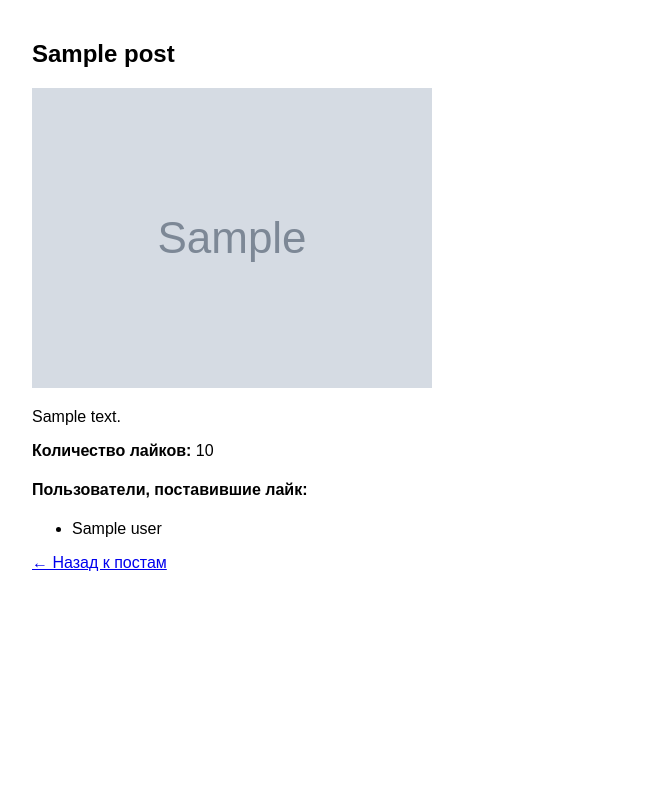
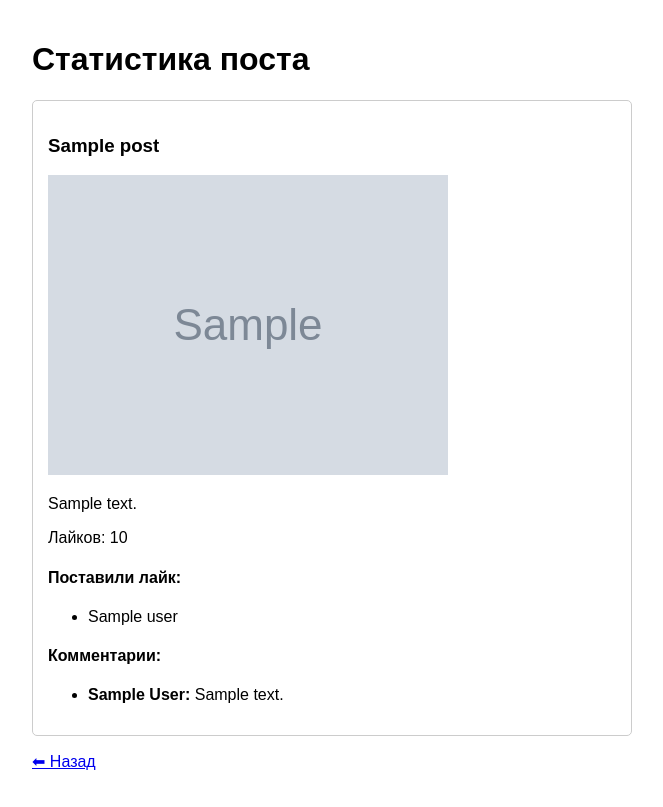
Before and after one commit to elonprogdev/web_blog, a Flask app: template templates/post_stats.html in a window 1280 px wide. Shown: the whole page, without its empty margins (308-971 px from the left). Before the commit the page ends 571 px from the top, so only its background shows below. Run offline with Flask 3, Linux system fonts and the light colour scheme; the template is opened without the code that fills it: most values are stand-ins (such as "Sample title", 1, 10 or a date in 2020); grey boxes marked "Sample" are stand-in pictures.

Commit message:
statistic of likes and comments fixed

```diff
--- a/main.py
+++ b/main.py
@@ -1,8 +1,6 @@
 from flask import Flask, render_template, request, redirect, url_for, session
 import os
 import uuid
-
-
 
 app = Flask(__name__)
 app.secret_key = 'your_secret_key'
@@ -14,14 +12,11 @@ os.makedirs(UPLOAD_FOLDER, exist_ok=True)
 users = {}  # {login: password}
 likes = {}
 
-
-
 @app.route("/")
 def index():
     posts = session.get("posts", [])
     posts_with_index = list(enumerate(posts))
     return render_template("index.html", posts=posts_with_index, user=session.get("user"))
-
 
 @app.route("/register", methods=["GET", "POST"])
 def register():
@@ -36,7 +31,6 @@ def register():
             return "Пользователь уже существует или данные некорректны"
     return render_template("register.html")
 
-
 @app.route("/login", methods=["GET", "POST"])
 def login():
     if request.method == "POST":
@@ -49,12 +43,10 @@ def login():
             return "Неверный логин или пароль"
     return render_template("login.html")
 
-
 @app.route("/logout")
 def logout():
     session.pop("user", None)
     return redirect(url_for("index"))
-
 
 @app.route("/add", methods=["POST"])
 def add_post():
@@ -76,7 +68,8 @@ def add_post():
             "description": description,
             "image_url": "/" + filepath.replace("\\", "/"),
             "likes": 0,
-            "liked_by": []
+            "liked_by": [],
+            "comments": []
         }
 
         posts = session.get("posts", [])
@@ -84,7 +77,6 @@ def add_post():
         session["posts"] = posts
 
     return redirect(url_for("index"))
-
 
 @app.route("/like/<int:index>", methods=["POST"])
 def like_post(index):
@@ -98,7 +90,7 @@ def like_post(index):
         like_key = (user, index)
         if not likes.get(like_key):
             posts[index]["likes"] += 1
-            posts[index].setdefault("liked_by", []).append(user)
+            posts[index]["liked_by"].append(user)
             likes[like_key] = True
             session["posts"] = posts
 
@@ -110,12 +102,8 @@ def comment_post(index):
         return redirect(url_for("login"))
 
     comment_text = request.form.get("comment")
-    if not comment_text:
-        return redirect(url_for("index"))
-
     posts = session.get("posts", [])
-    if 0 <= index < len(posts):
-        posts[index].setdefault("comments", [])
+    if 0 <= index < len(posts) and comment_text:
         posts[index]["comments"].append({
             "author": session["user"],
             "text": comment_text
@@ -127,14 +115,11 @@ def comment_post(index):
 @app.route("/post/<int:index>")
 def post_stats(index):
     posts = session.get("posts", [])
-    if 0 <= index < len(posts):
-        post = posts[index]
-        return render_template("post_stats.html", post=post, index=index)
-    return "Пост не найден", 404
+    if not (0 <= index < len(posts)):
+        return "Пост не найден", 404
 
-
-
-
+    post = posts[index]
+    return render_template("post_stats.html", post=post, index=index)
 
 if __name__ == "__main__":
     app.run(debug=True)
--- a/templates/post_stats.html
+++ b/templates/post_stats.html
@@ -4,23 +4,38 @@
     <meta charset="UTF-8">
     <title>Статистика поста</title>
     <style>
-        body { font-family: Arial, sans-serif; max-width: 600px; margin: auto; padding: 20px; }
-        img { max-width: 100%; height: auto; }
+        body { font-family: Arial, sans-serif; padding: 20px; max-width: 600px; margin: auto; }
+        .post { border: 1px solid #ccc; padding: 15px; margin-top: 20px; border-radius: 5px; }
+        img { max-width: 100%; }
+        .likes, .comments { margin-top: 10px; }
     </style>
 </head>
 <body>
-    <h2>{{ post.title }}</h2>
+    <h1>Статистика поста</h1>
+
+    <div class="post">
+        <h3>{{ post.title }}</h3>
         <img src="{{ post.image_url }}" alt="Фото">
         <p>{{ post.description }}</p>
-    <p><strong>Количество лайков:</strong> {{ post.likes }}</p>
-    <h4>Пользователи, поставившие лайк:</h4>
+        <div class="likes">Лайков: {{ post.likes }}</div>
+        <div class="likes">
+            <h4>Поставили лайк:</h4>
             <ul>
                 {% for user in post.liked_by %}
                     <li>{{ user }}</li>
-        {% else %}
-            <li>Пока никто не лайкнул</li>
                 {% endfor %}
             </ul>
-    <a href="{{ url_for('index') }}">← Назад к постам</a>
+        </div>
+        <div class="comments">
+            <h4>Комментарии:</h4>
+            <ul>
+                {% for comment in post.comments %}
+                    <li><strong>{{ comment.author }}:</strong> {{ comment.text }}</li>
+                {% endfor %}
+            </ul>
+        </div>
+    </div>
+
+    <p><a href="{{ url_for('index') }}">⬅ Назад</a></p>
 </body>
 </html>
```
Also changed, not shown: templates/index.html (+9 -10 lines). Lines whose indentation alone changed are shown as unchanged.
